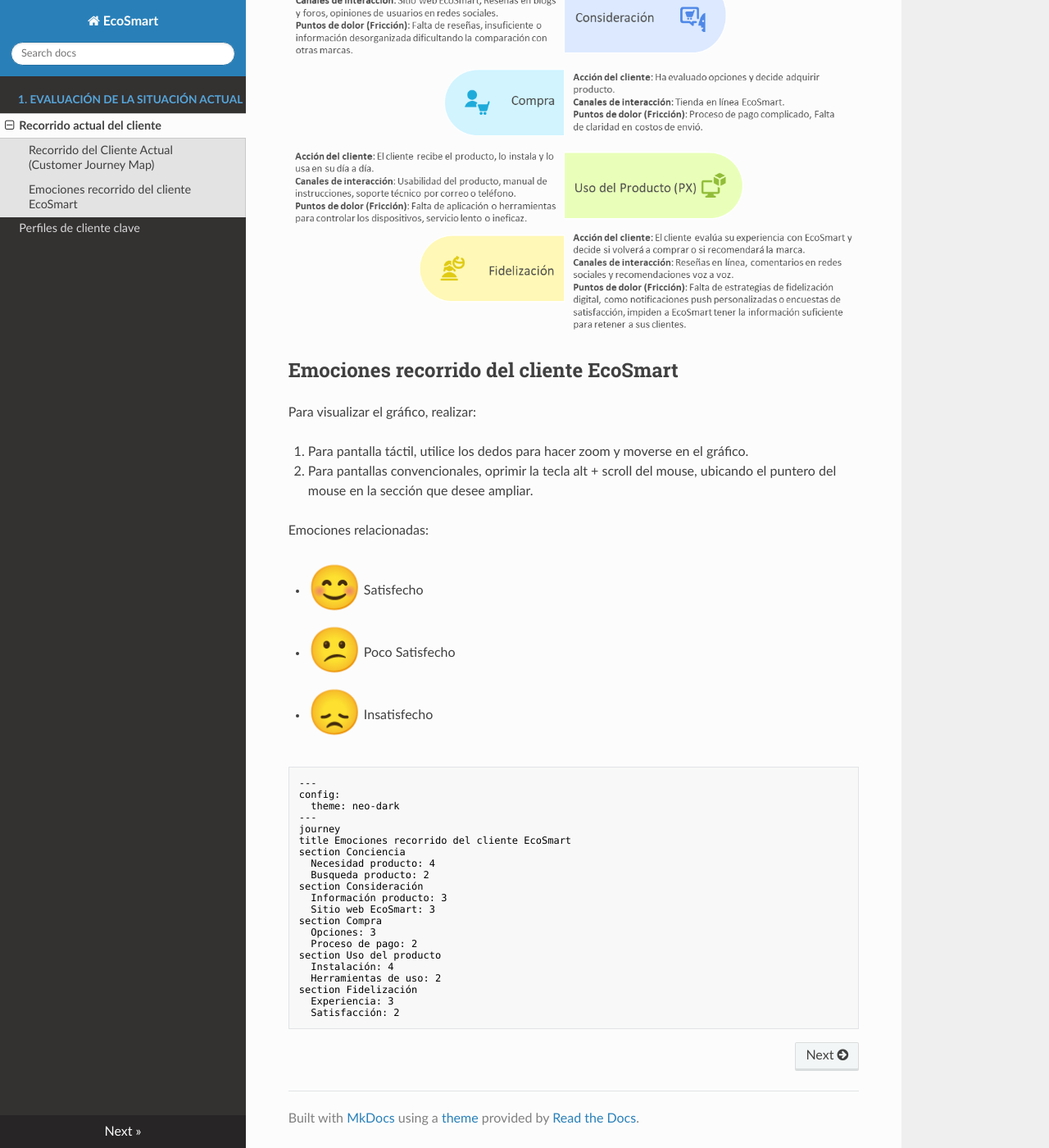
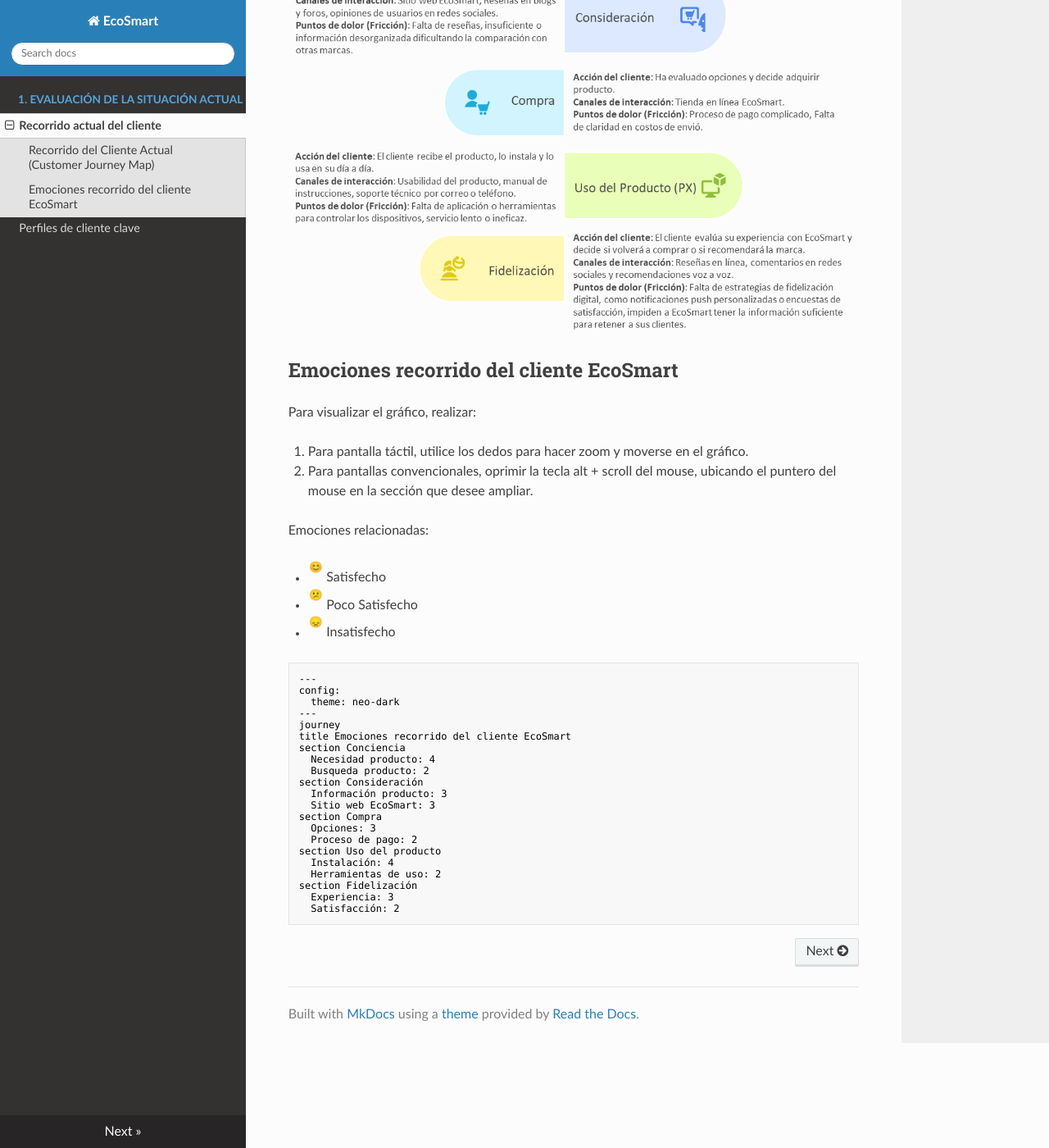
Before and after one commit to EOBS-MIDE/EcoSmart, an MkDocs documentation site: the page built from docs/situacionActual/SituacionActual.md, in a window 1280 px wide and 1400 px high, scrolled down 459 px. Shown: the whole window at 82% size. Built offline with MkDocs 1.6.1, drawn with Linux system fonts in a browser that asks for light colours; nearby versions of some CDN libraries; emoji names are drawn with the system emoji font.

Commit message:
Agrego estilo para los emoji

```diff
--- a/docs/extra.css
+++ b/docs/extra.css
@@ -2,3 +2,10 @@
   max-width: 100%;
   height: auto;
 }
+
+.twemoji {
+  height: 1em;
+  width: 1em;
+  margin: 0 .05em 0 .1em;
+  vertical-align: -0.1em;
+}
```
